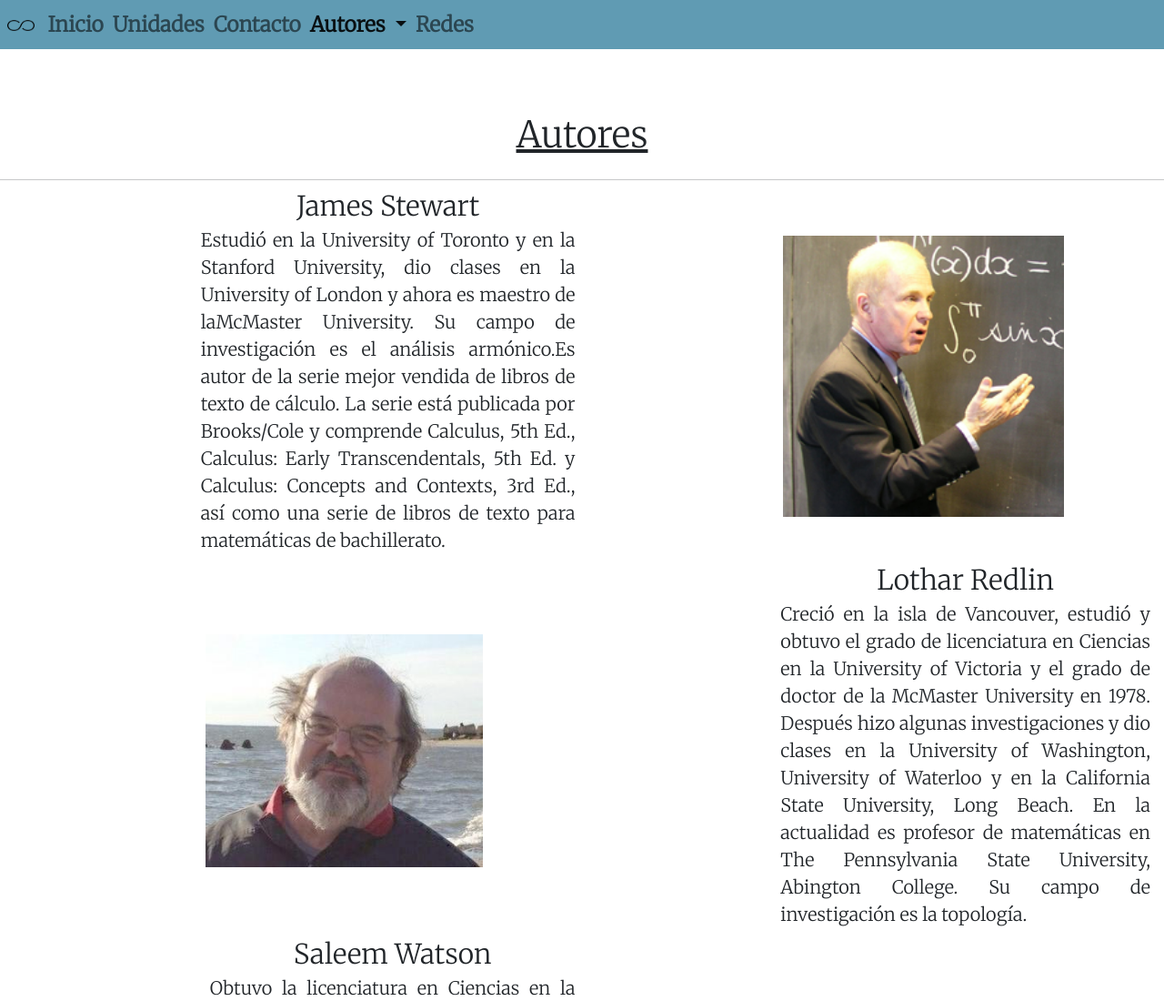
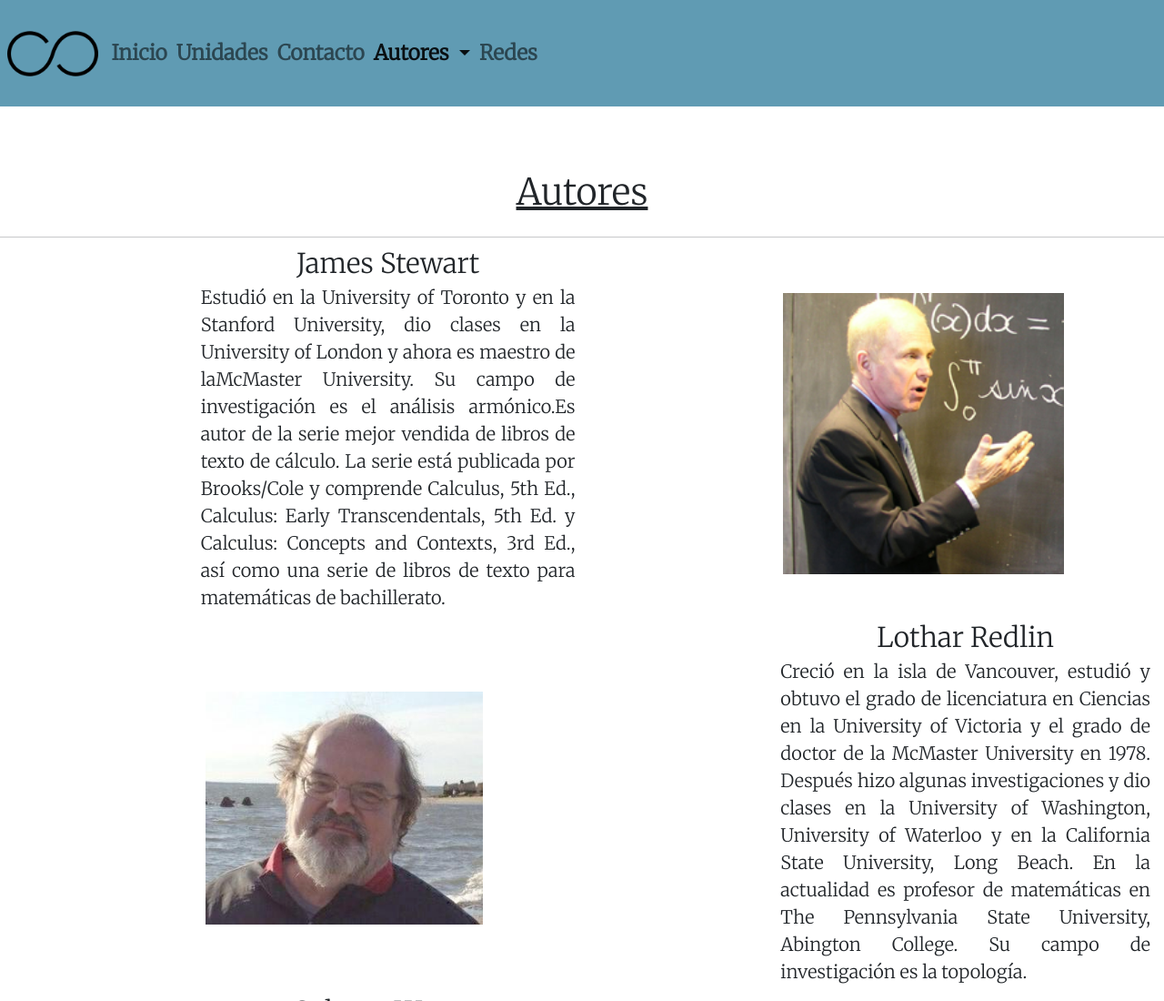
Before and after one commit to luciomolinae/proyecto-final-dw, a website: page autores.html in a window 1280 px wide. Shown: the top 1100 px of the page at 91% size. Drawn offline with nearby package versions, Linux system fonts and the light colour scheme.

Commit message:
cambios en el logo del header

```diff
--- a/autores.html
+++ b/autores.html
@@ -27,7 +27,7 @@
     <nav class="header navbar navbar-expand-lg navbar-light">
       <div class="container-fluid">
           <a class="navbar-brand" href="#">
-          <img src="assets/logo.png" alt="logotipo de la página" width="30" height="24" class="d-inline-block align-text-top">
+          <img src="assets/logo.png" alt="logotipo de la página" width="100" class="d-inline-block align-text-top">
              </a>
         <button class="navbar-toggler" type="button" data-bs-toggle="collapse" data-bs-target="#navbarNavDropdown" aria-controls="navbarNavDropdown" aria-expanded="false" aria-label="Toggle navigation">
           <span class="navbar-toggler-icon"></span>
```
Also changed, not shown: contactos.html (+1 -1 lines), index.html (+1 -1 lines), redes.html (+1 -1 lines), unidades.html (+1 -1 lines).
